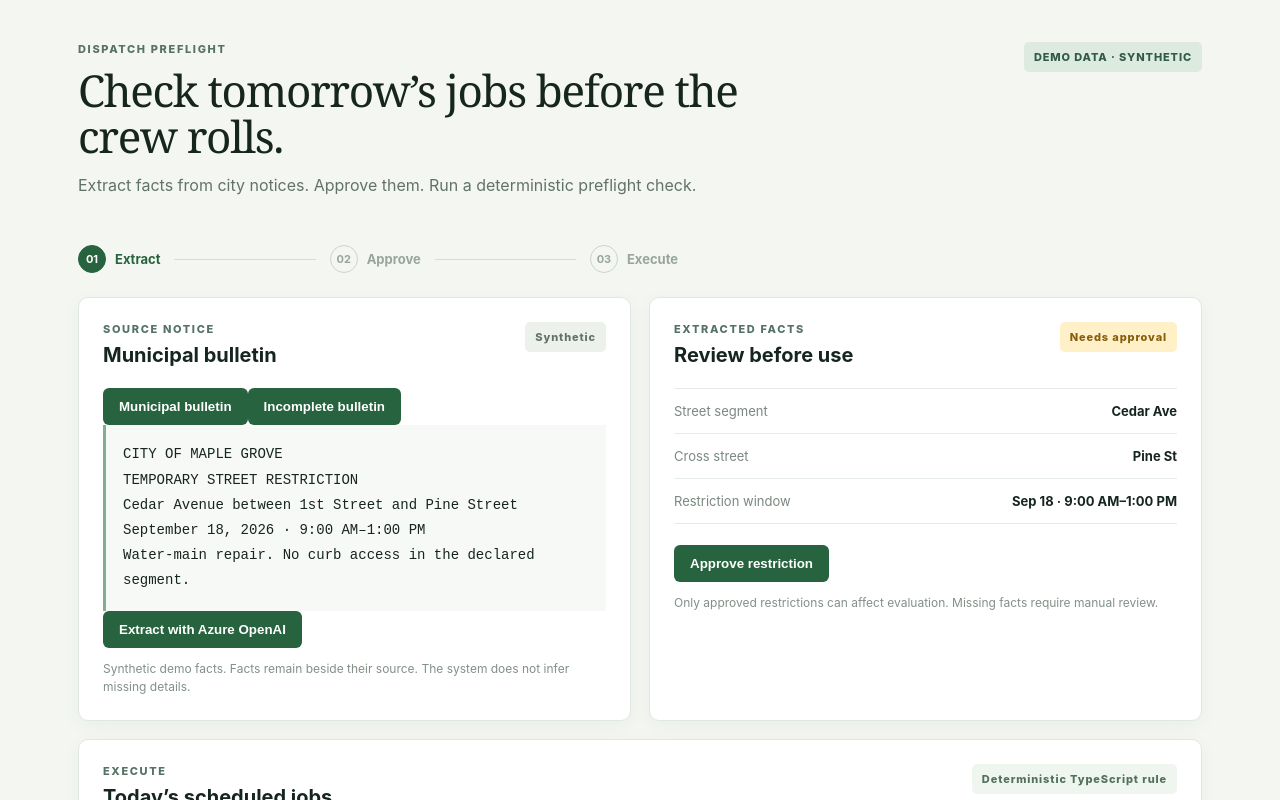
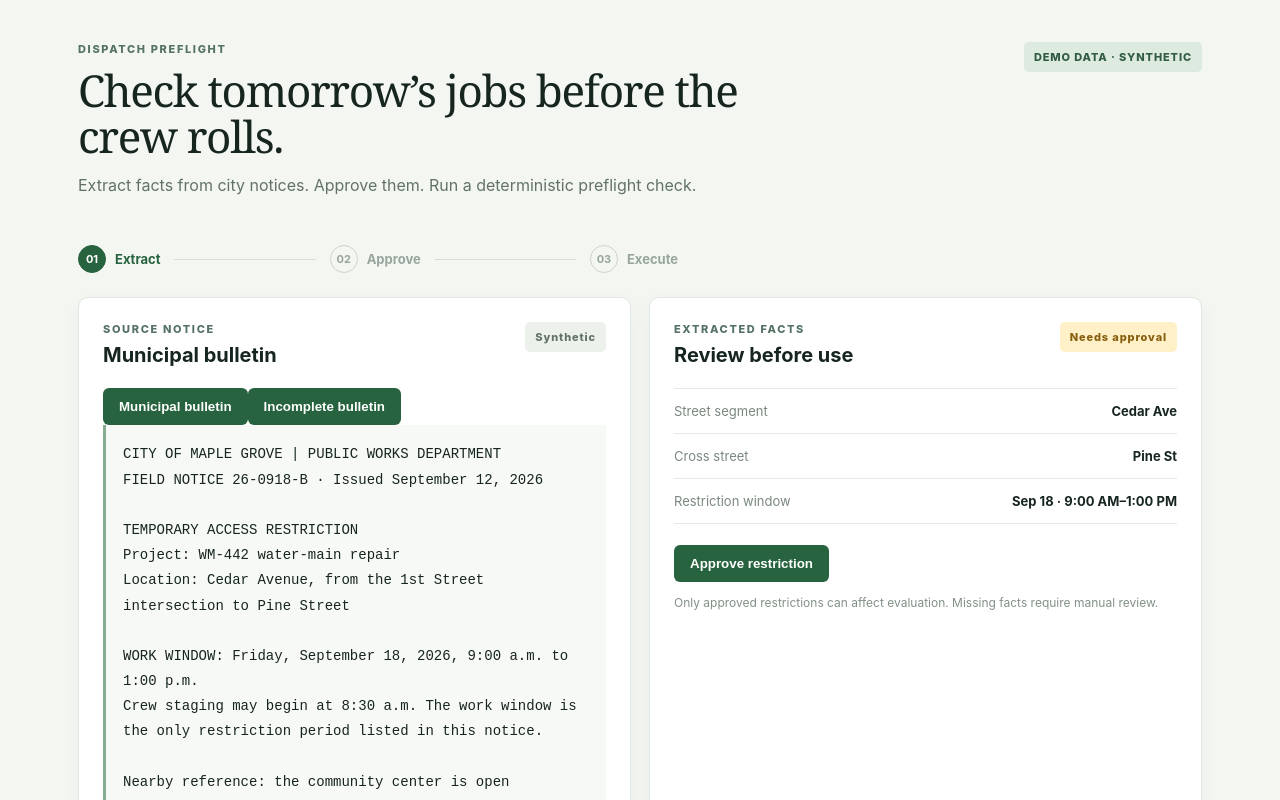
Before and after one commit to upramod/dispatch-preflight, a React (Vite) app: page / in a window 1280 px wide. Shown: the top 800 px of the page. Built offline with nearby package versions, Linux system fonts and the light colour scheme.

Commit message:
Use realistic complex municipal notice for extraction demo

```diff
--- a/src/main.tsx
+++ b/src/main.tsx
@@ -4,7 +4,7 @@ import { evaluate, Job, Restriction } from './domain';
 import './styles.css';
 
 const notices = [
-  { title: 'Municipal bulletin', text: `CITY OF MAPLE GROVE\nTEMPORARY STREET RESTRICTION\nCedar Avenue between 1st Street and Pine Street\nSeptember 18, 2026 · 9:00 AM–1:00 PM\nWater-main repair. No curb access in the declared segment.`, restriction: { street: 'Cedar Ave', crossStreet: 'Pine St', startsAt: '2026-09-18T09:00', endsAt: '2026-09-18T13:00', approved: false } as Restriction },
+  { title: 'Municipal bulletin', text: `CITY OF MAPLE GROVE | PUBLIC WORKS DEPARTMENT\nFIELD NOTICE 26-0918-B · Issued September 12, 2026\n\nTEMPORARY ACCESS RESTRICTION\nProject: WM-442 water-main repair\nLocation: Cedar Avenue, from the 1st Street intersection to Pine Street\n\nWORK WINDOW: Friday, September 18, 2026, 9:00 a.m. to 1:00 p.m.\nCrew staging may begin at 8:30 a.m. The work window is the only restriction period listed in this notice.\n\nNearby reference: the community center is open Saturday, September 19, from 10:00 a.m.\nQuestions: Public Works desk, 555-0142. Emergency access remains available.`, restriction: { street: 'Cedar Ave', crossStreet: 'Pine St', startsAt: '2026-09-18T09:00', endsAt: '2026-09-18T13:00', approved: false } as Restriction },
   { title: 'Incomplete bulletin', text: `CITY OF MAPLE GROVE\nTEMPORARY STREET RESTRICTION\nOak Boulevard near the community center\nSeptember 19, 2026\nRoad work is planned. Check the posted signs for timing.`, restriction: { street: 'Oak Blvd', crossStreet: '', startsAt: '', endsAt: '', approved: false } as Restriction }
 ];
 const jobs: Job[] = [
```
